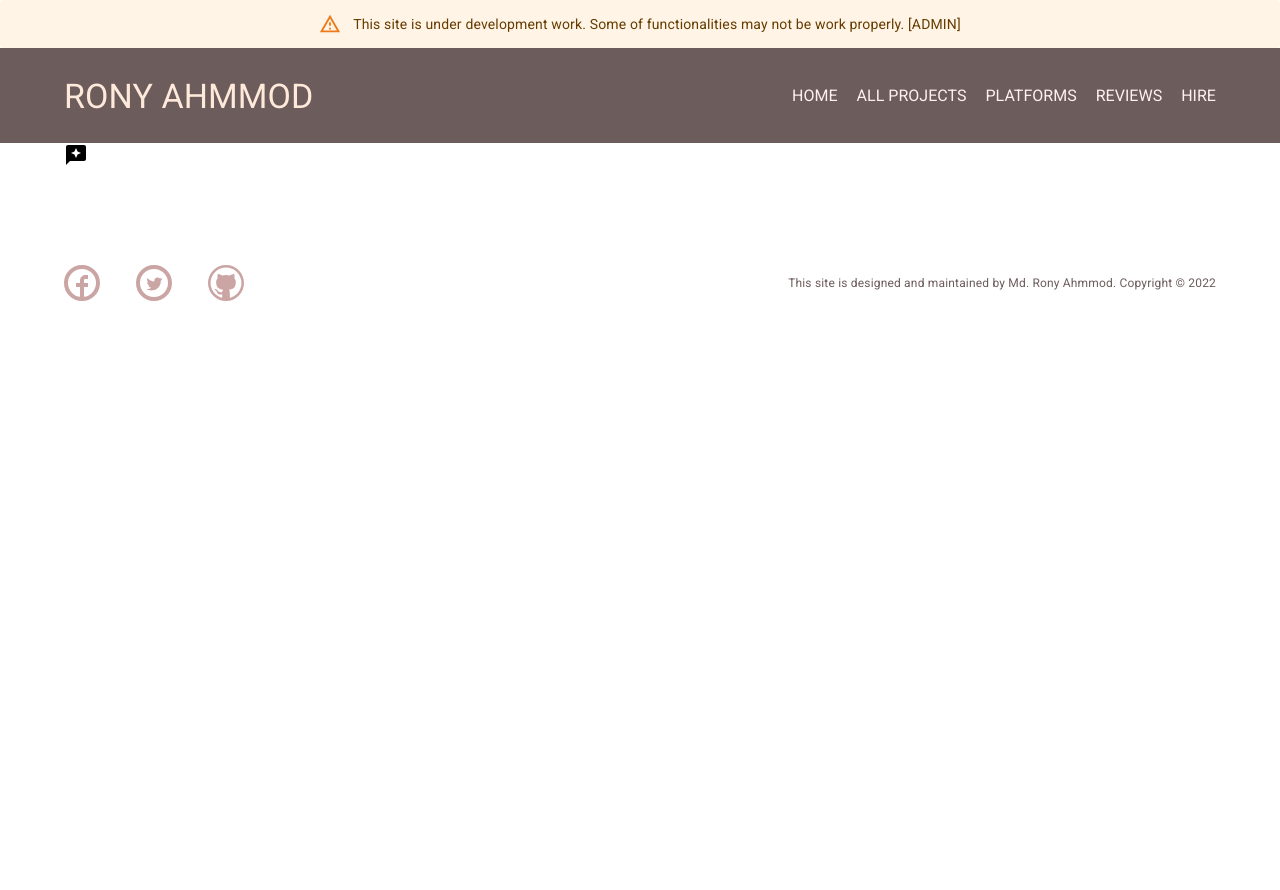
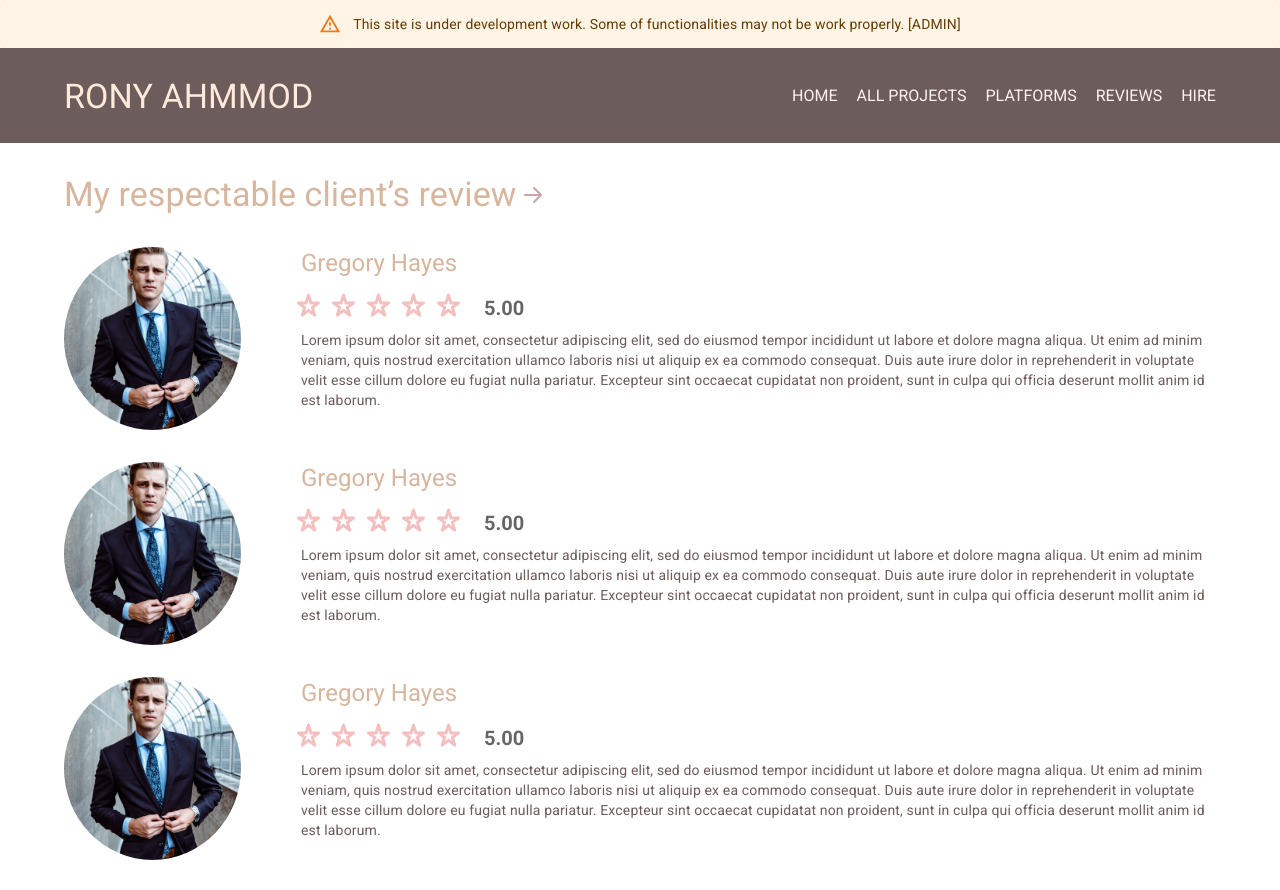
Before and after one commit to engronyahmmod/dev-backend-theme-personal-website, a React (Create React App) app: page /reviews in a window 1280 px wide. Shown: the top 890 px of the page. Before the commit the page ends 800 px from the top, so only its background shows below. Built offline with nearby package versions, Linux system fonts and the light colour scheme.

Commit message:
Complete Reviews page with fake reviews

```diff
--- a/src/App.js
+++ b/src/App.js
@@ -5,7 +5,7 @@ import Footer from "./components/Footer";
 import { BrowserRouter as Router, Routes, Route } from "react-router-dom";
 import AllProjects from "./pages/AllProjects";
 import Platforms from "./pages/Platforms";
-import { Reviews } from "@mui/icons-material";
+import Reviews from "./pages/Reviews";
 import Hire from "./pages/Hire";
 import { Alert } from "@mui/material";
 
--- /dev/null
+++ b/src/components/Review.jsx
@@ -0,0 +1,69 @@
+import React from "react";
+import { Avatar, Box, Typography } from "@mui/material";
+import StarBorderPurple500RoundedIcon from "@mui/icons-material/StarBorderPurple500Rounded";
+
+const Review = ({ imageURL, alt, name, rating, review }) => {
+  return (
+    <Box sx={{ display: "flex", my: "32px", gap: "60px" }}>
+      <Box>
+        <Avatar
+          src={imageURL}
+          alt={alt}
+          sx={{ height: "183px", width: "177px" }}
+        />
+      </Box>
+      <Box sx={{ display: "flex", flexDirection: "column" }}>
+        <Typography variant="h5" component="div" sx={{ color: "#D7B6A0" }}>
+          {name}
+        </Typography>
+        <Box sx={{ display: "flex", alignItems: "center", my: 1 }}>
+          <Box
+            sx={{
+              display: "flex",
+              alignItems: "center",
+              transform: "translateX(-10px)",
+            }}
+          >
+            <StarBorderPurple500RoundedIcon
+              fontSize="large"
+              sx={{ fill: "#F4BFBF" }}
+            />
+            <StarBorderPurple500RoundedIcon
+              fontSize="large"
+              sx={{ fill: "#F4BFBF" }}
+            />
+            <StarBorderPurple500RoundedIcon
+              fontSize="large"
+              sx={{ fill: "#F4BFBF" }}
+            />
+            <StarBorderPurple500RoundedIcon
+              fontSize="large"
+              sx={{ fill: "#F4BFBF" }}
+            />
+            <StarBorderPurple500RoundedIcon
+              fontSize="large"
+              sx={{ fill: "#F4BFBF" }}
+            />
+          </Box>
+          <Typography
+            sx={{
+              ml: 1,
+              fontSize: "20px",
+              fontWeight: "bold",
+              transform: "translateY(4.3px)",
+            }}
+            variant="h5"
+            color="text.secondary"
+          >
+            {rating}
+          </Typography>
+        </Box>
+        <Typography variant="body2" sx={{ color: "#6D5C5C" }}>
+          {review}
+        </Typography>
+      </Box>
+    </Box>
+  );
+};
+
+export default Review;
--- a/src/pages/Reviews.jsx
+++ b/src/pages/Reviews.jsx
@@ -1,7 +1,50 @@
 import React from "react";
+import { Box } from "@mui/material";
+import PageTitle from "../components/PageTitle";
+import Review from "../components/Review";
+import ManImageURL from "../assets/images/man.jpg";
 
 function Reviews() {
-  return <div>Reviews</div>;
+  return (
+    <Box>
+      <PageTitle title="My respectable client’s review" />
+      <Review
+        imageURL={ManImageURL}
+        alt="reviewer-1"
+        name="Gregory Hayes"
+        rating="5.00"
+        review="Lorem ipsum dolor sit amet, consectetur adipiscing elit, sed do eiusmod tempor incididunt ut labore et dolore magna aliqua. Ut enim ad minim veniam, quis nostrud exercitation ullamco laboris nisi ut aliquip ex ea commodo consequat. Duis aute irure dolor in reprehenderit in voluptate velit esse cillum dolore eu fugiat nulla pariatur. Excepteur sint occaecat cupidatat non proident, sunt in culpa qui officia deserunt mollit anim id est laborum."
+      />
+      <Review
+        imageURL={ManImageURL}
+        alt="reviewer-1"
+        name="Gregory Hayes"
+        rating="5.00"
+        review="Lorem ipsum dolor sit amet, consectetur adipiscing elit, sed do eiusmod tempor incididunt ut labore et dolore magna aliqua. Ut enim ad minim veniam, quis nostrud exercitation ullamco laboris nisi ut aliquip ex ea commodo consequat. Duis aute irure dolor in reprehenderit in voluptate velit esse cillum dolore eu fugiat nulla pariatur. Excepteur sint occaecat cupidatat non proident, sunt in culpa qui officia deserunt mollit anim id est laborum."
+      />
+      <Review
+        imageURL={ManImageURL}
+        alt="reviewer-1"
+        name="Gregory Hayes"
+        rating="5.00"
+        review="Lorem ipsum dolor sit amet, consectetur adipiscing elit, sed do eiusmod tempor incididunt ut labore et dolore magna aliqua. Ut enim ad minim veniam, quis nostrud exercitation ullamco laboris nisi ut aliquip ex ea commodo consequat. Duis aute irure dolor in reprehenderit in voluptate velit esse cillum dolore eu fugiat nulla pariatur. Excepteur sint occaecat cupidatat non proident, sunt in culpa qui officia deserunt mollit anim id est laborum."
+      />
+      <Review
+        imageURL={ManImageURL}
+        alt="reviewer-1"
+        name="Gregory Hayes"
+        rating="5.00"
+        review="Lorem ipsum dolor sit amet, consectetur adipiscing elit, sed do eiusmod tempor incididunt ut labore et dolore magna aliqua. Ut enim ad minim veniam, quis nostrud exercitation ullamco laboris nisi ut aliquip ex ea commodo consequat. Duis aute irure dolor in reprehenderit in voluptate velit esse cillum dolore eu fugiat nulla pariatur. Excepteur sint occaecat cupidatat non proident, sunt in culpa qui officia deserunt mollit anim id est laborum."
+      />
+      <Review
+        imageURL={ManImageURL}
+        alt="reviewer-1"
+        name="Gregory Hayes"
+        rating="5.00"
+        review="Lorem ipsum dolor sit amet, consectetur adipiscing elit, sed do eiusmod tempor incididunt ut labore et dolore magna aliqua. Ut enim ad minim veniam, quis nostrud exercitation ullamco laboris nisi ut aliquip ex ea commodo consequat. Duis aute irure dolor in reprehenderit in voluptate velit esse cillum dolore eu fugiat nulla pariatur. Excepteur sint occaecat cupidatat non proident, sunt in culpa qui officia deserunt mollit anim id est laborum."
+      />
+    </Box>
+  );
 }
 
 export default Reviews;
```
Also changed, not shown: src/assets/images/man.jpg (added).
